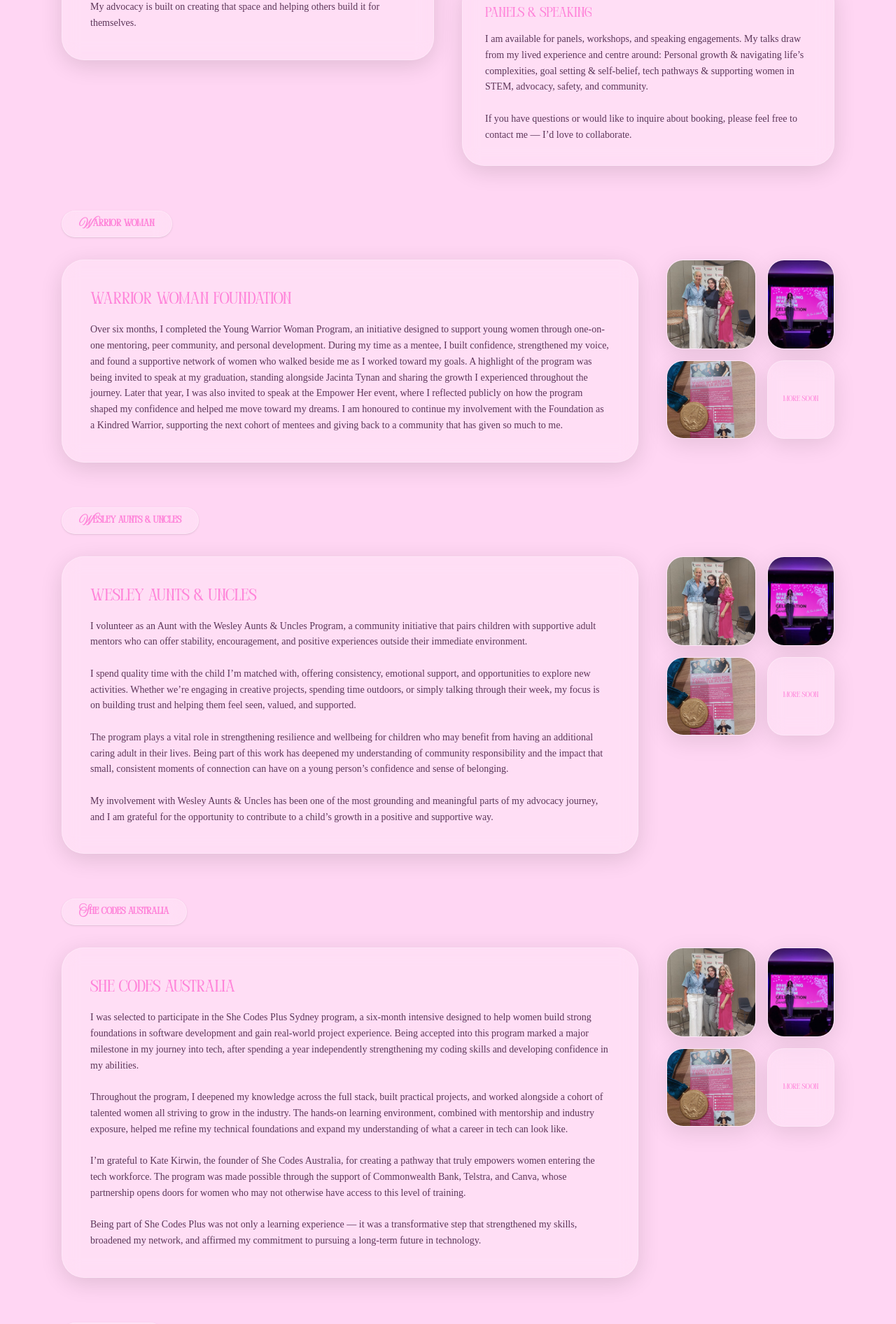
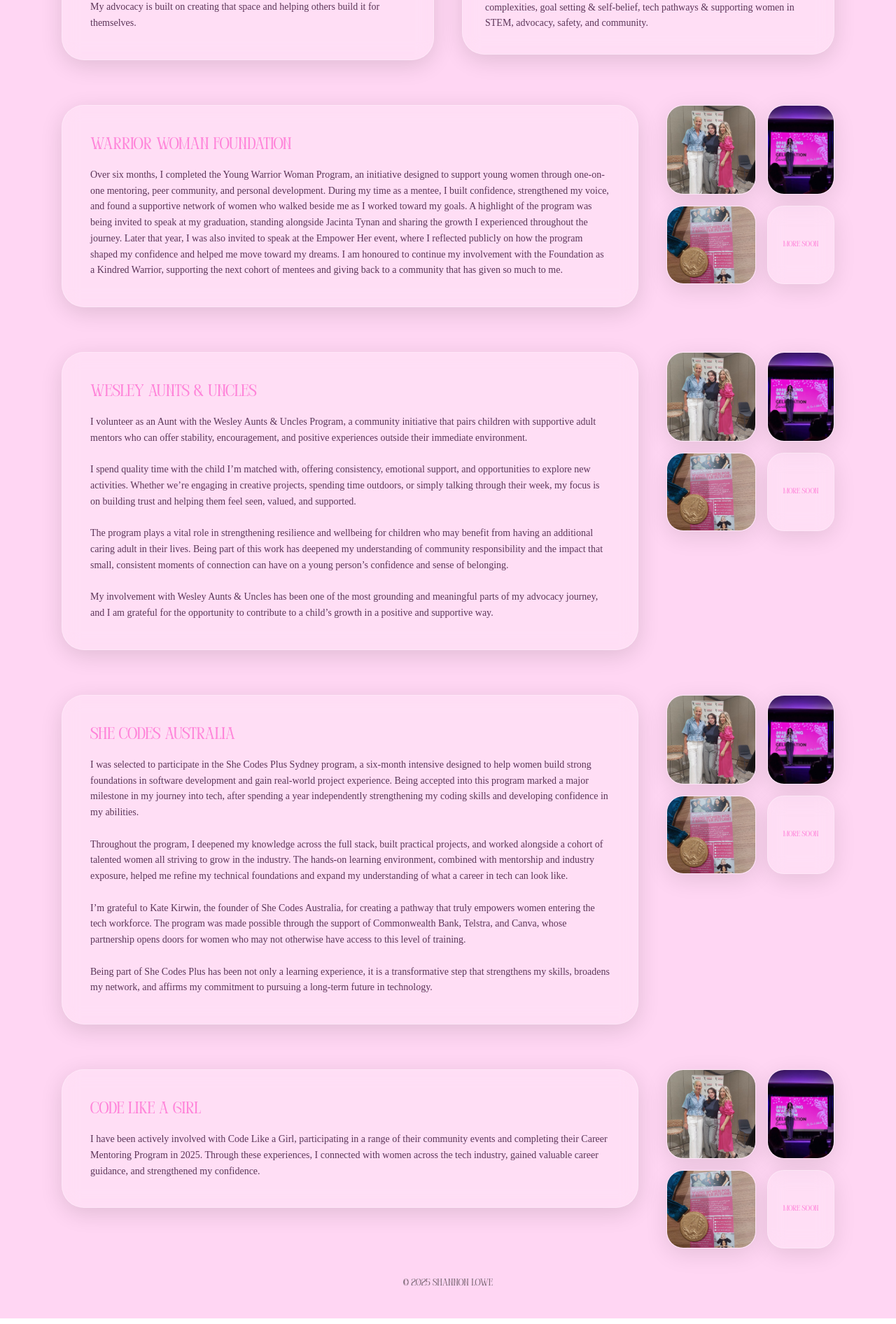
Before and after one commit to SHS-Peb/shan-lowe-portfolio, a React (Vite) app: page /advocacy in a window 1280 px wide. Shown: the part 880-2772 px from the top of the page at 70% size. Built offline with nearby package versions, Linux system fonts and the light colour scheme.

Commit message:
pill title fixed

```diff
--- a/src/pages/Advocacy.jsx
+++ b/src/pages/Advocacy.jsx
@@ -23,9 +23,6 @@ export default function Advocacy() {
   const cardTight = `${glassCard} rounded-[32px] p-8`;
 
   const bodyText = "text-sm text-[#5C3558] leading-relaxed font-times-new-roman";
-  const pill =
-    "inline-flex px-6 py-2 rounded-full bg-white/20 backdrop-blur-md border border-white/30 shadow-sm";
-
   const bubble =
     "bg-white/20 backdrop-blur-md border border-white/30 rounded-3xl overflow-hidden shadow-[0_8px_32px_rgba(0,0,0,0.10)]";
 
@@ -78,7 +75,7 @@ export default function Advocacy() {
                 </h2>
                 <p className={bodyText}>
                   When I was a child, I often daydreamed about the kind of adult I
-                  wished existed — someone grounded, safe, understanding, and protective.
+                  wished existed. Someone grounded, safe, understanding, and protective.
                   Over the years, through challenges, growth, and a lot of introspection,
                   I realised I had become that adult for myself.
                   <br />
@@ -111,10 +108,6 @@ export default function Advocacy() {
                   honoured to be invited back as a Kindred Warrior to support next year’s mentees.
                   I also continue my involvement with Wesley Aunts & Uncles, maintaining my connection
                   through a new bond after the graduation of my previous one.
-                  <br />
-                  <br />
-                  Beyond these programs, I’m always exploring new avenues to give back — whether through
-                  mentoring, community work, storytelling, or connection-based initiatives.
                 </p>
               </motion.div>
 
@@ -133,10 +126,6 @@ export default function Advocacy() {
                   My talks draw from my lived experience and centre around:
                   Personal growth & navigating life’s complexities, goal setting & self-belief,
                   tech pathways & supporting women in STEM, advocacy, safety, and community.
-                  <br />
-                  <br />
-                  If you have questions or would like to inquire about booking, please feel free to contact me —
-                  I’d love to collaborate.
                 </p>
               </motion.div>
             </div>
@@ -144,12 +133,6 @@ export default function Advocacy() {
 
           {/* Warrior Woman */}
           <div className="space-y-8 w-full">
-            <div className={pill}>
-              <span className="text-sm font-semibold text-[#ff84d9]">
-                Warrior Woman
-              </span>
-            </div>
-
             <div className="flex flex-col lg:flex-row gap-10">
               <motion.div
                 initial={{ opacity: 0, y: 30 }}
@@ -214,11 +197,6 @@ export default function Advocacy() {
 
           {/* Wesley Aunts & Uncles */}
           <div className="space-y-8 w-full">
-            <div className={pill}>
-              <span className="text-sm font-semibold text-[#ff84d9]">
-                Wesley Aunts & Uncles
-              </span>
-            </div>
 
             <div className="flex flex-col lg:flex-row gap-10">
               <motion.div
@@ -269,11 +247,7 @@ export default function Advocacy() {
 
           {/* She Codes Australia */}
           <div className="space-y-8 w-full">
-            <div className={pill}>
-              <span className="text-sm font-semibold text-[#ff84d9]">
-                She Codes Australia
-              </span>
-            </div>
+
 
             <div className="flex flex-col lg:flex-row gap-10">
               <motion.div
@@ -294,7 +268,7 @@ export default function Advocacy() {
                     <br /><br />
                     I’m grateful to Kate Kirwin, the founder of She Codes Australia, for creating a pathway that truly empowers women entering the tech workforce. The program was made possible through the support of Commonwealth Bank, Telstra, and Canva, whose partnership opens doors for women who may not otherwise have access to this level of training.
                     <br /><br />
-                    Being part of She Codes Plus was not only a learning experience — it was a transformative step that strengthened my skills, broadened my network, and affirmed my commitment to pursuing a long-term future in technology.
+                    Being part of She Codes Plus has been not only a learning experience, it is a transformative step that strengthens my skills, broadens my network, and affirms my commitment to pursuing a long-term future in technology.
                   </p>
                 </div>
               </motion.div>
@@ -324,11 +298,7 @@ export default function Advocacy() {
 
           {/* Code Like A Girl */}
           <div className="space-y-8 w-full">
-            <div className={pill}>
-              <span className="text-sm font-semibold text-[#ff84d9]">
-                Code Like A Girl
-              </span>
-            </div>
+
 
             <div className="flex flex-col lg:flex-row gap-10">
               <motion.div
@@ -371,14 +341,9 @@ export default function Advocacy() {
               </div>
             </div>
           </div>
-
-          {/* Her Tech Circle */}
+{/*
+          {/* Her Tech Circle
           <div className="space-y-8 w-full">
-            <div className={pill}>
-              <span className="text-sm font-semibold text-[#ff84d9]">
-                Her Tech Circle
-              </span>
-            </div>
 
             <div className="flex flex-col lg:flex-row gap-10">
               <motion.div
@@ -400,7 +365,7 @@ export default function Advocacy() {
                 </div>
               </motion.div>
 
-              {/* bubble grid */}
+              {/* bubble grid
               <div className="w-full lg:w-60 flex flex-col gap-4">
                 <div className="flex gap-4">
                   <div className={`flex-1 h-32 ${bubble}`}>
@@ -421,7 +386,7 @@ export default function Advocacy() {
                 </div>
               </div>
             </div>
-          </div>
+          </div> */}
 
         </div>
       </section>
```
